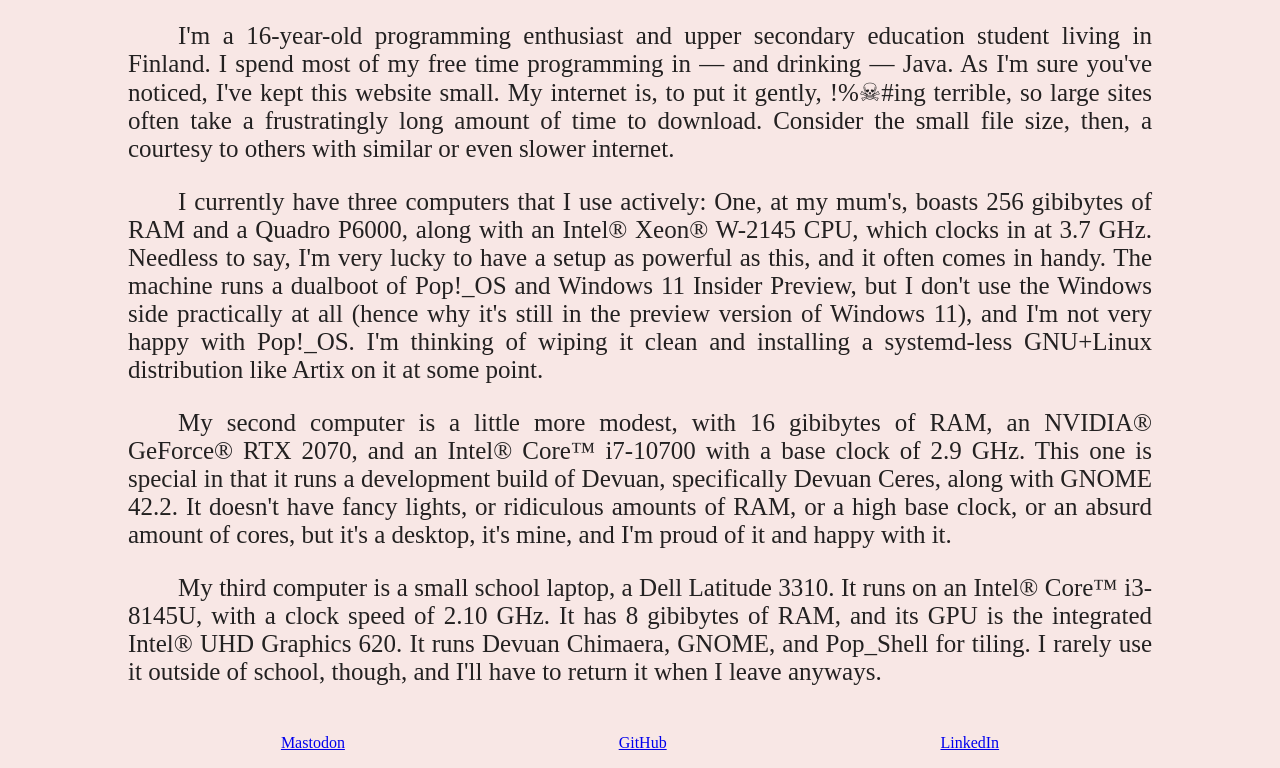
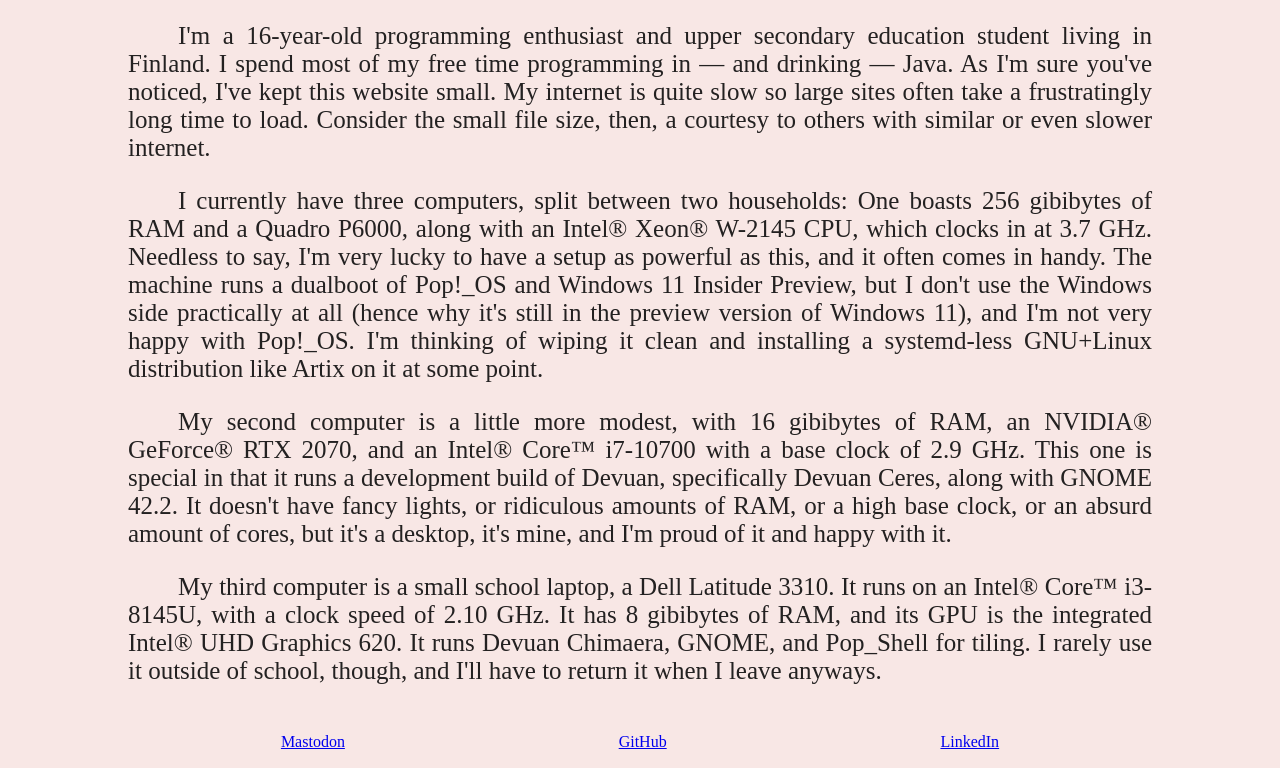
Before and after one commit to bluelhf/bluelhf.github.io, a website: page src/index.html in a window 1280 px wide. Shown: the part 89-857 px from the top of the page. Drawn offline with Linux system fonts and the light colour scheme.

Commit message:
fix(page): clean up language

```diff
--- a/src/index.html
+++ b/src/index.html
@@ -92,12 +92,11 @@
                 <p>
                     I'm a 16-year-old programming enthusiast and upper secondary education student living in Finland.
                     I spend most of my free time programming in — and drinking — Java. As I'm sure you've noticed, I've
-                    kept this website small. My internet is, to put it gently, !%☠#ing terrible, so large sites often take
-                    a frustratingly long amount of time to download. Consider the small file size, then, a courtesy to
-                    others with similar or even slower internet.
+                    kept this website small. My internet is quite slow so large sites often take a frustratingly long time
+                    to load. Consider the small file size, then, a courtesy to others with similar or even slower internet.
                 </p>
                 <p>
-                    I currently have three computers that I use actively: One, at my mum's, boasts 256 gibibytes of RAM and
+                    I currently have three computers, split between two households: One boasts 256 gibibytes of RAM and
                     a Quadro P6000, along with an Intel® Xeon® W-2145 CPU, which clocks in at 3.7 GHz. Needless to say, I'm very
                     lucky to have a setup as powerful as this, and it often comes in handy. The machine runs a dualboot of Pop!_OS
                     and Windows 11 Insider Preview, but I don't use the Windows side practically at all (hence why it's still in
```
